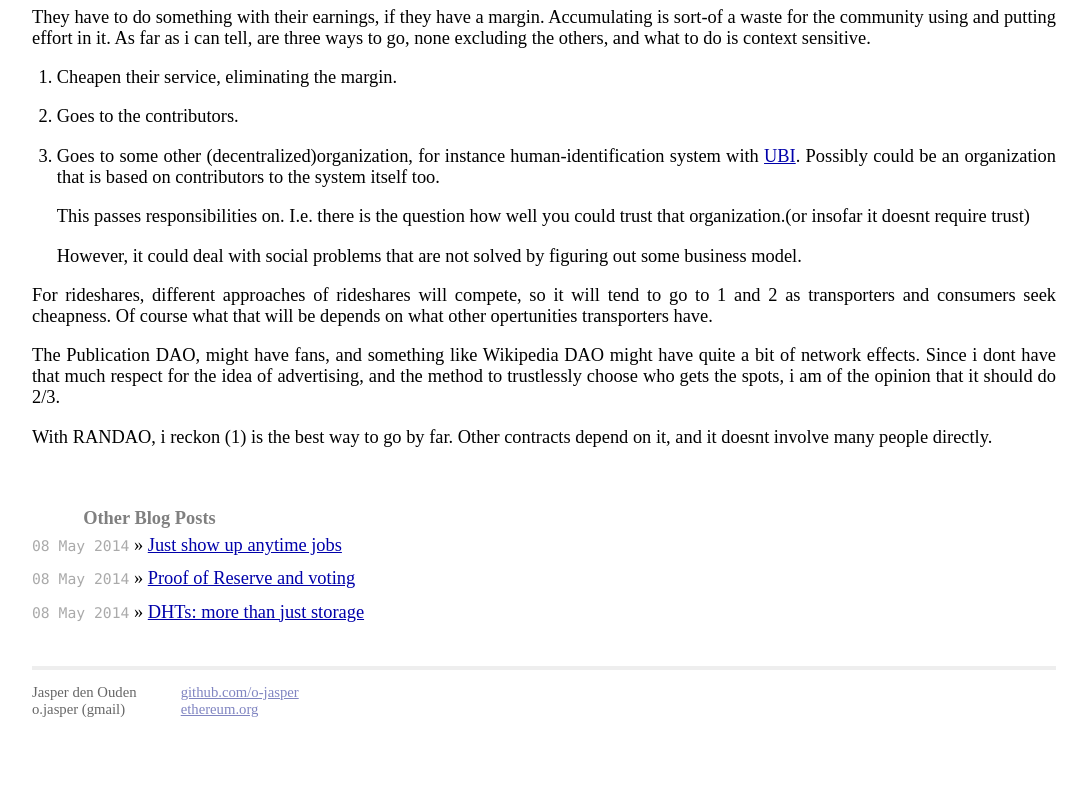
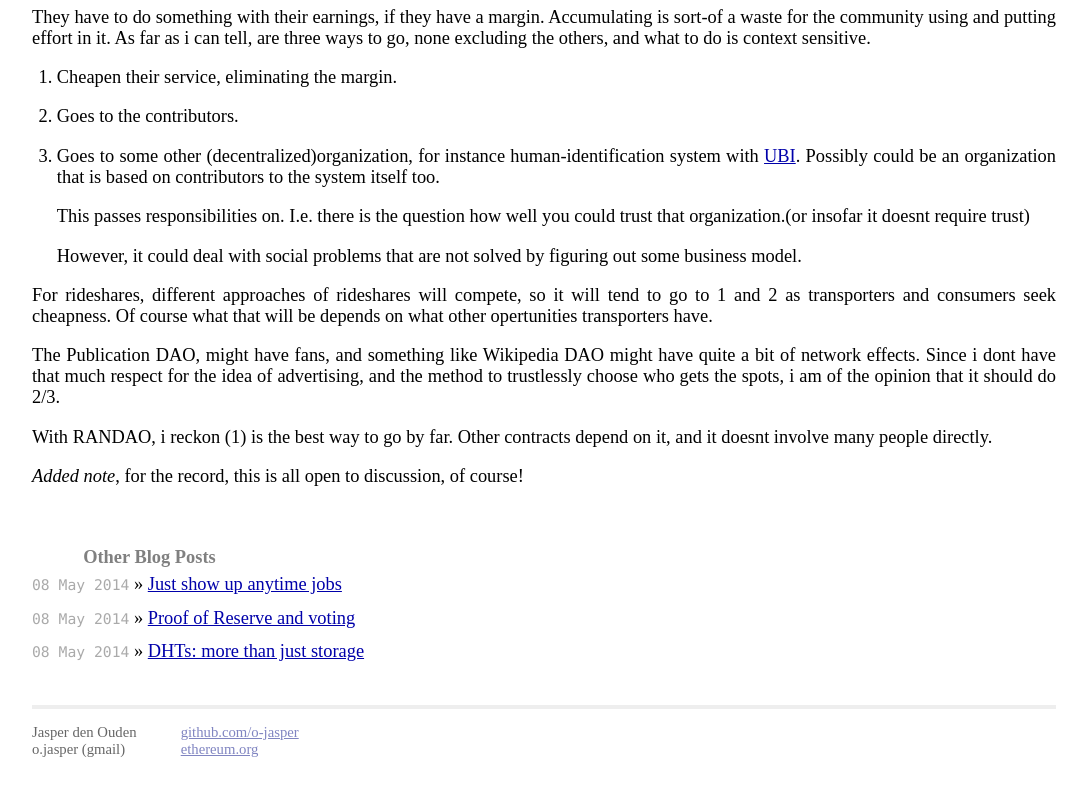
Before and after one commit to o-jasper/o-jasper.github.io, a Jekyll site: the page built from blog/_posts/2014-05-07-show-up-jobs.md, in a window 1280 px wide and 900 px high, scrolled down 1747 px. Shown: the top 796 px of the window, without its empty margins (96-1183 px from the left). Built offline with Jekyll 4.4.1, drawn with Linux system fonts in a browser that asks for light colours; Markdown is read by kramdown in place of the engine named in the settings.

Commit message:
added bit that really should be obvious, but remind people anyway

```diff
--- a/blog/_posts/2014-05-07-show-up-jobs.md
+++ b/blog/_posts/2014-05-07-show-up-jobs.md
@@ -128,3 +128,5 @@ i am of the opinion that it should do 2/3.
 
 With RANDAO, i reckon (1) is the best way to go by far. Other contracts depend
 on it, and it doesnt involve many people directly.
+
+*Added note*, for the record, this is all open to discussion, of course!
```
